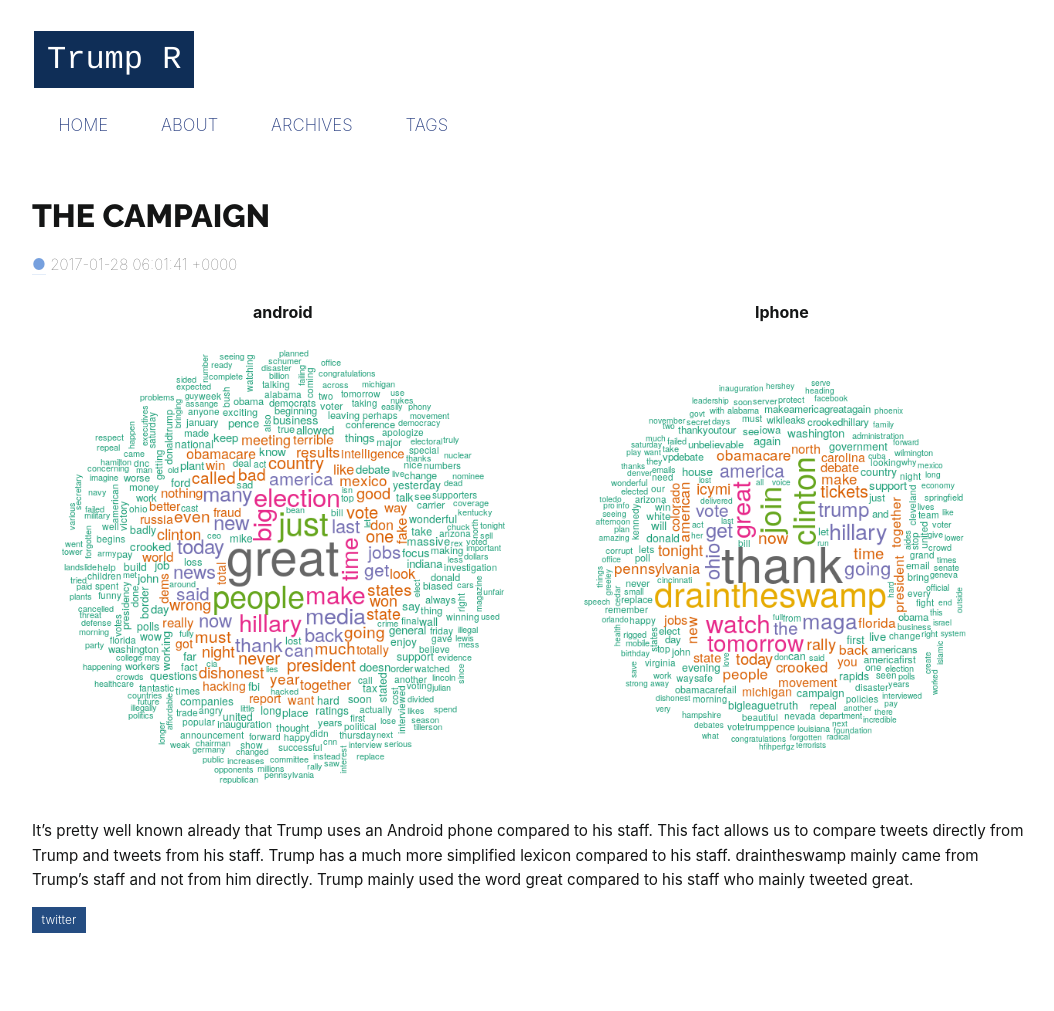
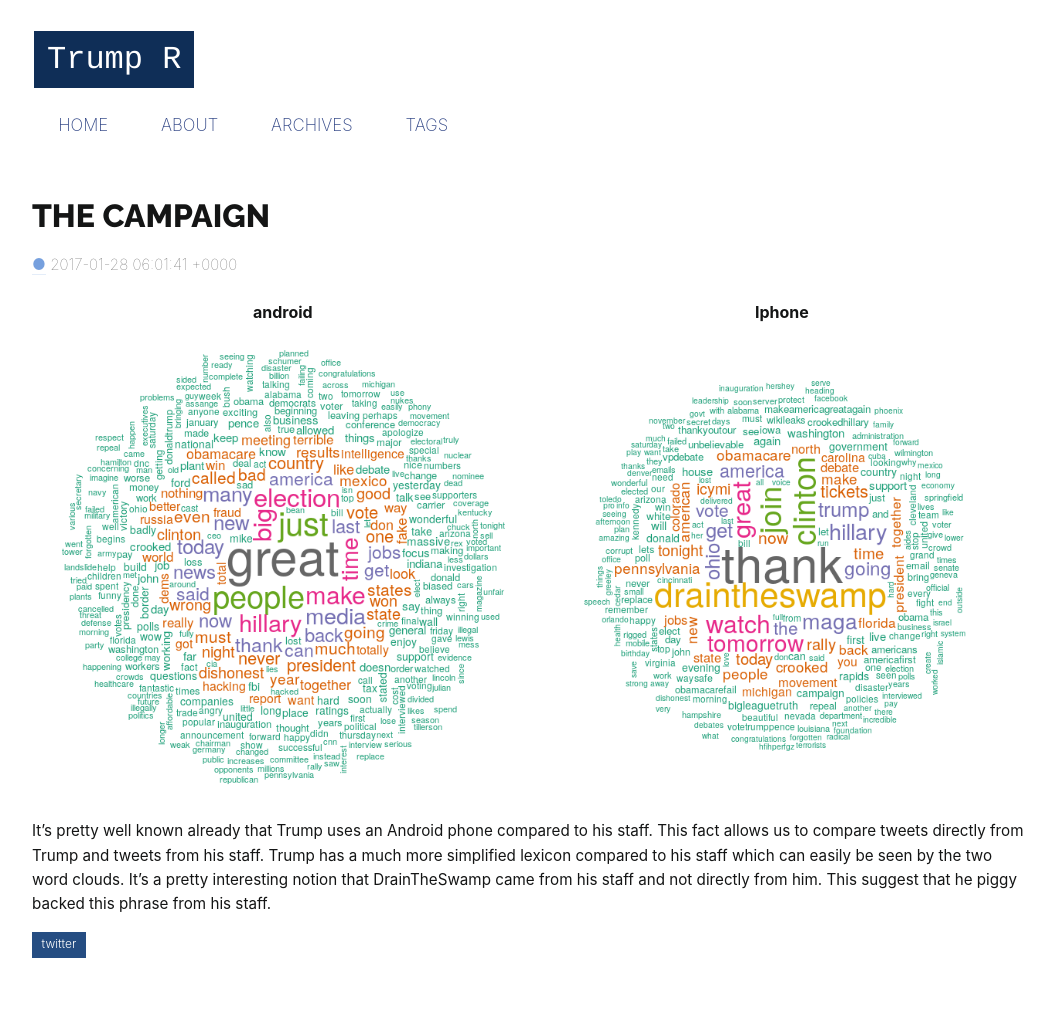
Before and after one commit to rhamzaali/Rtrump, a Jekyll site: the page built from _posts/2017-01-28-the-campaign.md, in a window 1280 px wide. Shown: the whole page, without its empty margins (108-1162 px from the left). Built offline with Jekyll 4.4.1, drawn with Linux system fonts in a browser that asks for light colours; some web fonts are replaced; before the commit the page ends 986 px from its top, so only the background shows below that.

Commit message:
Update 2017-01-28-the-campaign.md

```diff
--- a/_posts/2017-01-28-the-campaign.md
+++ b/_posts/2017-01-28-the-campaign.md
@@ -10,5 +10,4 @@ android             |  Iphone
 ![Trump Android]({{site.baseurl}}/assets/campaign/trump_android.png) |  ![Trump iphone]({{site.baseurl}}/assets/campaign/trump_iphone.png)
 
 It's pretty well known already that Trump uses an Android phone compared to his staff. This fact allows us to compare tweets directly
-from Trump and tweets from his staff. Trump has a much more simplified lexicon compared to his staff. draintheswamp mainly came from Trump's
-staff and not from him directly. Trump mainly used the word great compared to his staff who mainly tweeted great.
+from Trump and tweets from his staff. Trump has a much more simplified lexicon compared to his staff which can easily be seen by the two word clouds. It's a pretty interesting notion that DrainTheSwamp came from his staff and not directly from him. This suggest that he piggy backed this phrase from his staff.
```
